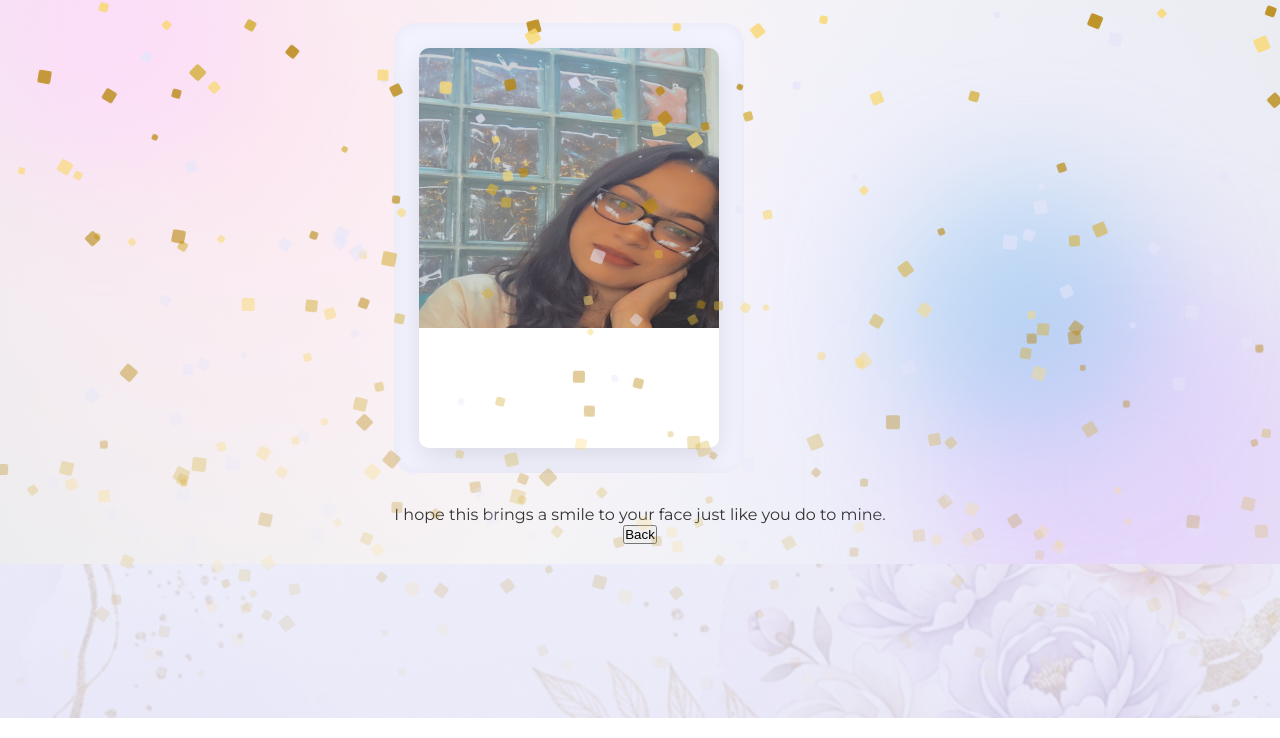
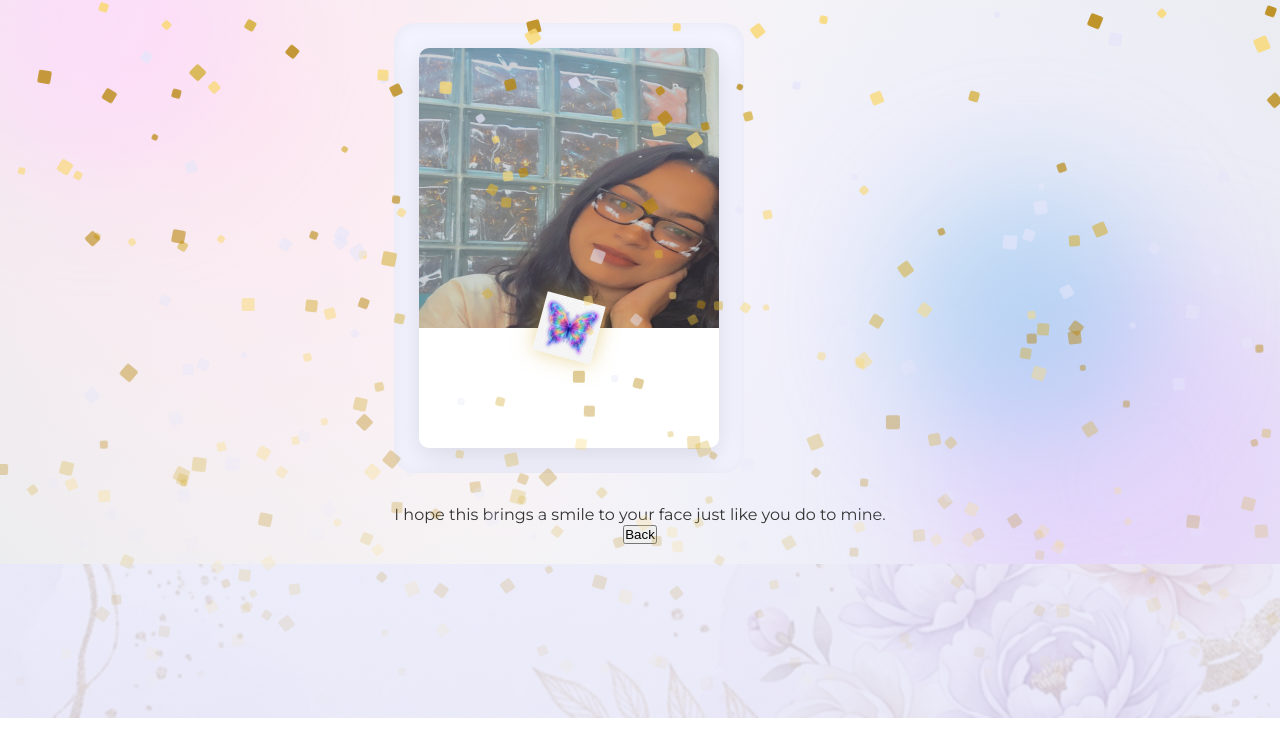
Before and after one commit to MarvellianRohit/Bhawika, a website built with Vite: page index.html in a window 1280 px wide. Both pictures are taken after a click on the button "OPEN YOUR GIFT". Shown: the part 82-820 px from the top of the page. Built offline with nearby package versions, Linux system fonts and the light colour scheme; a web font is replaced by a local one.

Commit message:
Fix: butterfly cursor was hidden due to display:none — now uses opacity toggle

```diff
--- a/style.css
+++ b/style.css
@@ -282,7 +282,7 @@ header h1 {
     background-repeat: no-repeat;
     pointer-events: none;
     z-index: 1000;
-    display: none;
+    display: block;
     filter: drop-shadow(0 0 10px rgba(212, 175, 55, 0.5));
     transform: translate(-50%, -50%);
     opacity: 0;
@@ -290,6 +290,7 @@ header h1 {
 }
 
 #butterfly-cursor.active {
+    display: block;
     opacity: 1;
 }
 
```
